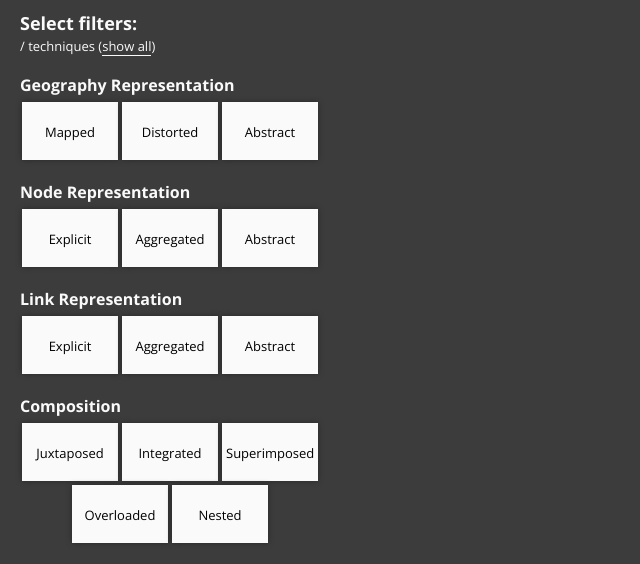
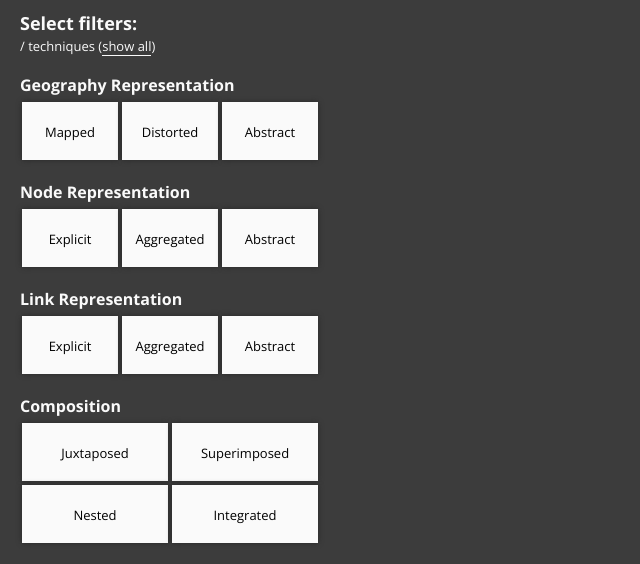
Before and after one commit to sarah37/filterable-collection, a plain HTML site: page index.html in a window 1280 px wide. Shown: the part 213-777 px from the top of the page, without its empty margins (0-640 px from the left). Drawn offline with nearby package versions, Linux system fonts and the light colour scheme; no server answers.

Commit message:
remove composition: overloaded

```diff
--- a/script.js
+++ b/script.js
@@ -5,13 +5,7 @@ const taxonomy = {
 	geography_representation: ["mapped", "distorted", "abstract"],
 	node_representation: ["explicit", "aggregated", "abstract"],
 	link_representation: ["explicit", "aggregated", "abstract"],
-	composition: [
-		"juxtaposed",
-		"integrated",
-		"superimposed",
-		"overloaded",
-		"nested"
-	],
+	composition: ["juxtaposed", "superimposed", "nested", "integrated"],
 	interactivity: ["none", "optional", "required", "interaction_technique"]
 };
 
--- a/style.css
+++ b/style.css
@@ -175,11 +175,11 @@ div.checkbox-container {
 
 #select_geography_representation label,
 #select_node_representation label,
-#select_link_representation label,
-#select_composition label {
+#select_link_representation label {
 	width: 88px;
 }
 
+#select_composition label,
 #select_interactivity label {
 	width: 138px;
 }
```
